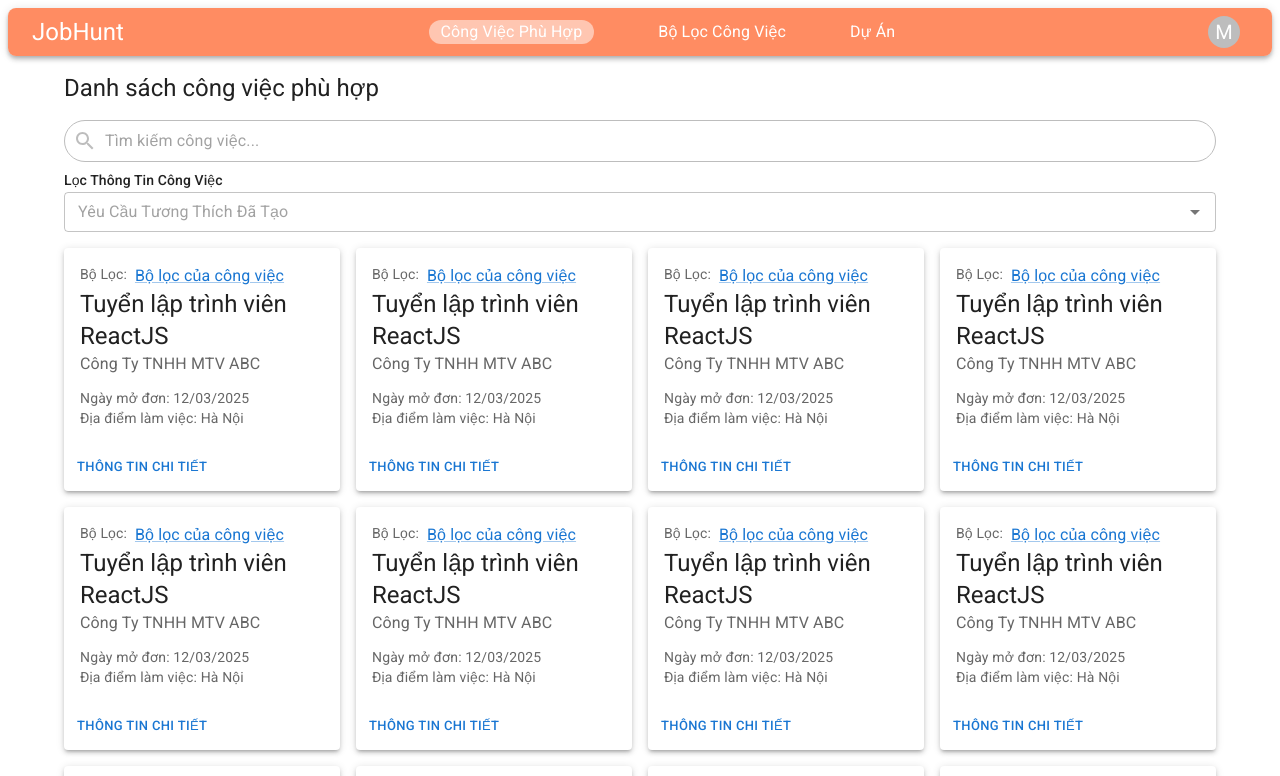
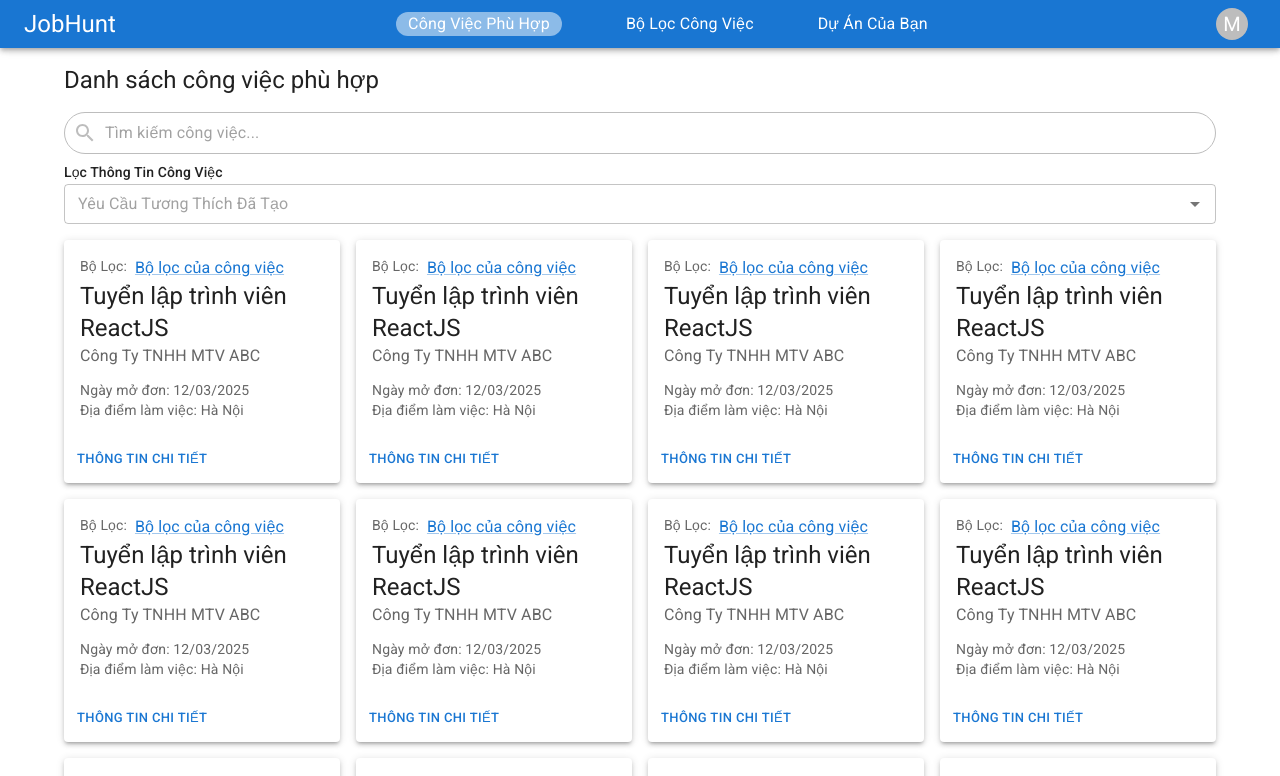
Before and after one commit to thanhKasper/JobHunt-React, a React (Vite) app: page / in a window 1280 px wide. Shown: the top 776 px of the page. Built offline with nearby package versions, Linux system fonts and the light colour scheme; a web font is replaced by a local one.

Commit message:
update: update link to other pages

```diff
--- a/src/components/navigation/Navigation.tsx
+++ b/src/components/navigation/Navigation.tsx
@@ -24,14 +24,14 @@ export default function Navigation() {
   };
 
   return (
-    <Box position="sticky" top={0} paddingX={1} paddingTop={1} zIndex={1000}>
+    <Box position="sticky" top={0} zIndex={1000}>
       <AppBar
         position="sticky"
         component="nav"
         sx={{
-          borderRadius: 2,
           top: 0,
-          backgroundColor: "rgba(255, 79, 15, 0.65)",
+          // backgroundColor: "rgba(255, 79, 15, 0.65)",
+          // opacity: 0.8,
           backdropFilter: "blur(8px)",
         }}
       >
@@ -48,14 +48,14 @@ export default function Navigation() {
                 borderRadius: 4,
               }}
             >
-              <Link to="#" className="text-white">
+              <Link to="/" className="text-white">
                 Công Việc Phù Hợp
               </Link>
             </Box>
 
-            <Link to="#">Bộ Lọc Công Việc</Link>
+            <Link to="/job-filters">Bộ Lọc Công Việc</Link>
 
-            <Link to="#">Dự Án</Link>
+            <Link to="#">Dự Án Của Bạn</Link>
           </Stack>
           <div>
             <IconButton
```
